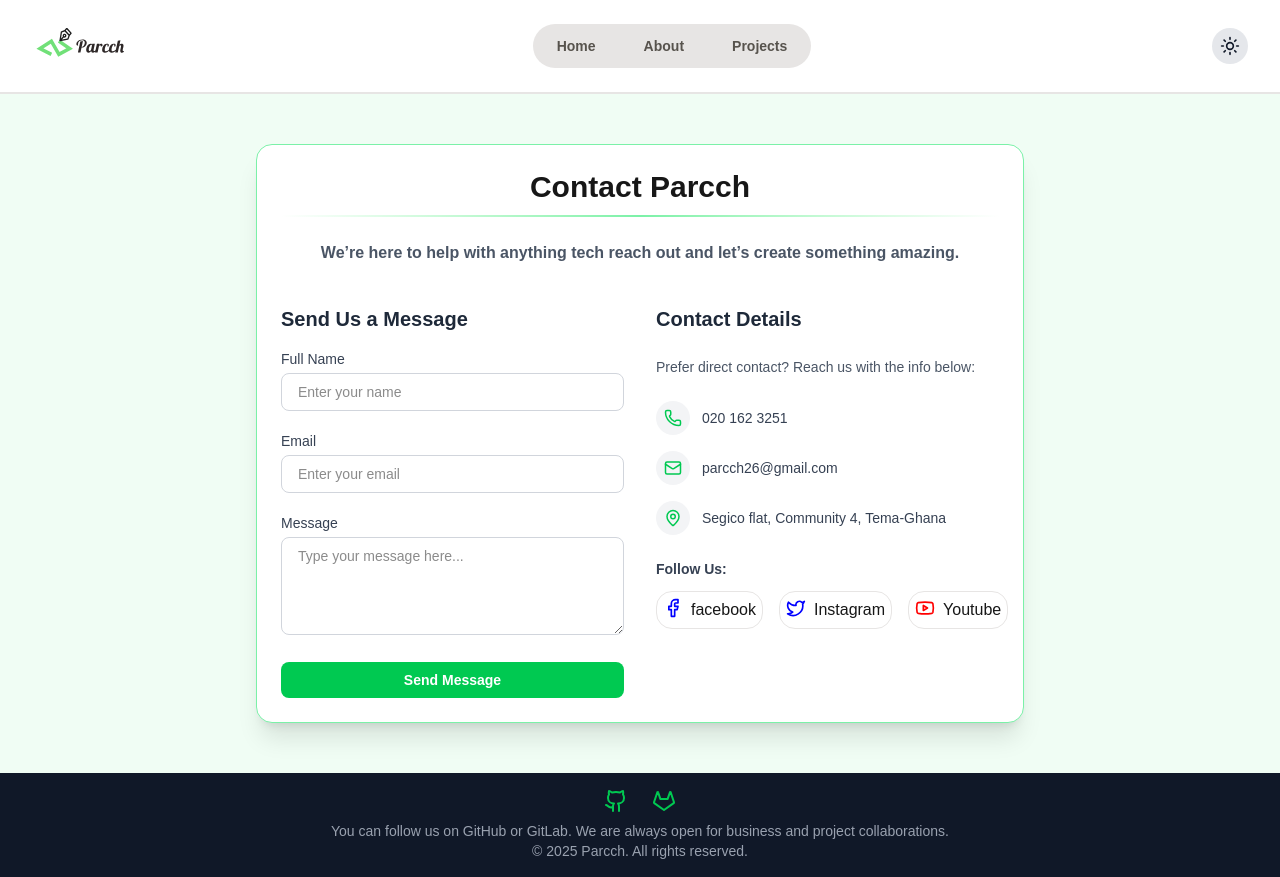
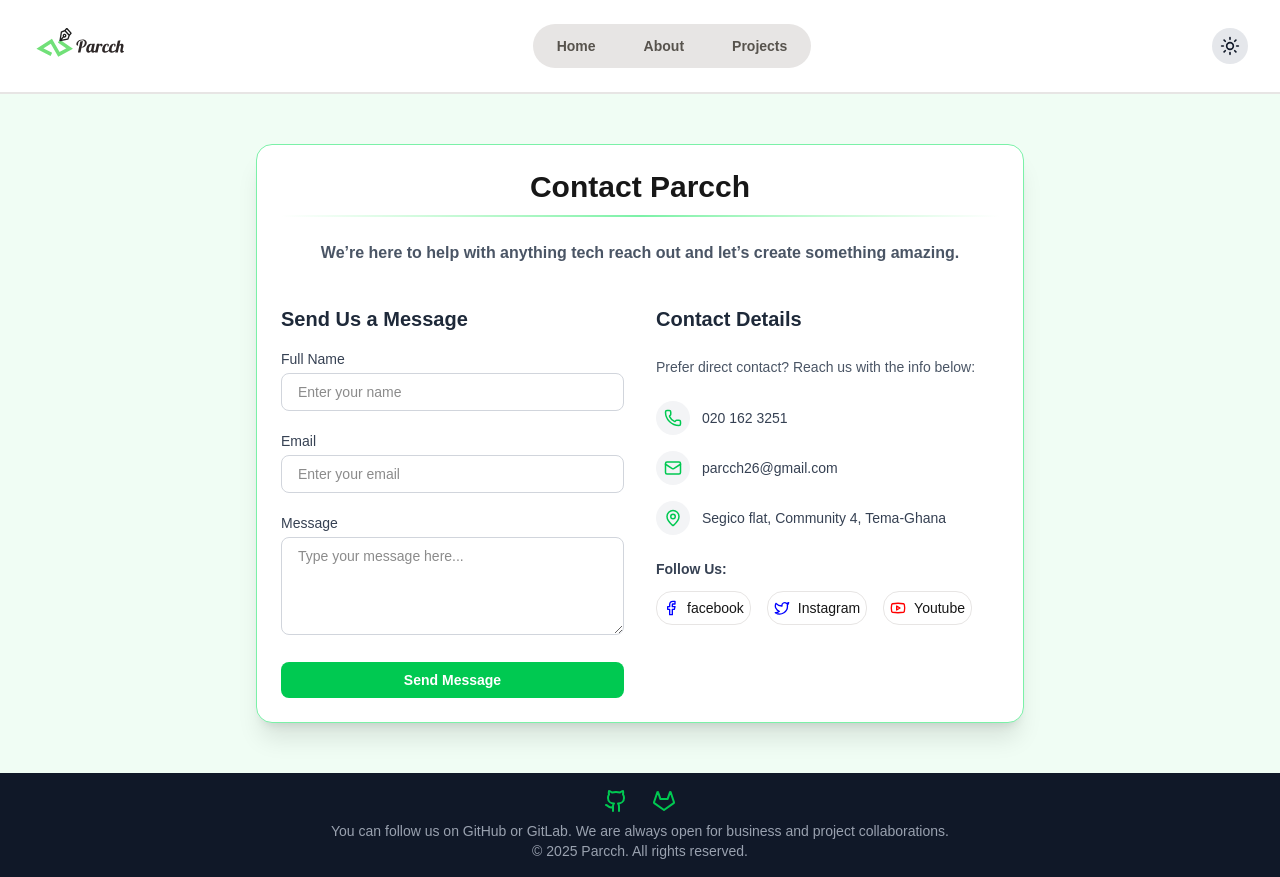
Before and after one commit to Akuafo-Patawah12/Joint_Portfolio, a Next.js app in the folder frontend/: page /contact in a window 1280 px wide. Built offline with nearby package versions, Linux system fonts and the light colour scheme.

Commit message:
update all

```diff
--- a/frontend/src/app/contact/page.tsx
+++ b/frontend/src/app/contact/page.tsx
@@ -163,15 +163,15 @@ export default function Contact() {
 
       <div style={{marginBlock:"24px"}} className="mt-6">
         <h3 style={{marginBlock:"12px"}} className="text-sm font-semibold text-gray-700 mb-2">Follow Us:</h3>
-        <div className="flex gap-4">
-          <a href="https://www.facebook.com/AkuafoPatawah" target="_blank" className="flex gap-2 p-[6px] border border-stone-200 rounded-2xl hover:text-purple-800 transition">
-            <Facebook size={20} color="blue"/> facebook
+        <div className="flex gap-4 flex-wrap">
+          <a href="https://www.facebook.com/AkuafoPatawah" target="_blank" className="flex gap-2 justify-center items-center text-sm p-[6px] border border-stone-200 rounded-2xl hover:text-purple-800 transition">
+            <Facebook size={16} color="blue"/> facebook
           </a>
-          <a href="https://www.instagram.com/akuafopatawah/" target="_blank" className="flex gap-2 p-[6px] border border-stone-200 rounded-2xl hover:text-purple-800 transition">
-            <Twitter size={20} color="blue"/> Instagram
+          <a href="https://www.instagram.com/akuafopatawah/" target="_blank" className="flex gap-2 justify-center items-center text-sm p-[6px] border border-stone-200 rounded-2xl hover:text-purple-800 transition">
+            <Twitter size={16} color="blue"/> Instagram
           </a>
-          <a href="/" target="_blank" className="flex gap-2 p-[6px] border border-stone-200 rounded-2xl hover:text-purple-800 transition">
-            <Youtube size={20} color="red"/> Youtube
+          <a href="/" target="_blank" className="flex gap-2 justify-center items-center text-sm p-[6px] border border-stone-200 rounded-2xl hover:text-purple-800 transition">
+            <Youtube size={16} color="red"/> Youtube
           </a>
         </div>
       </div>
```
